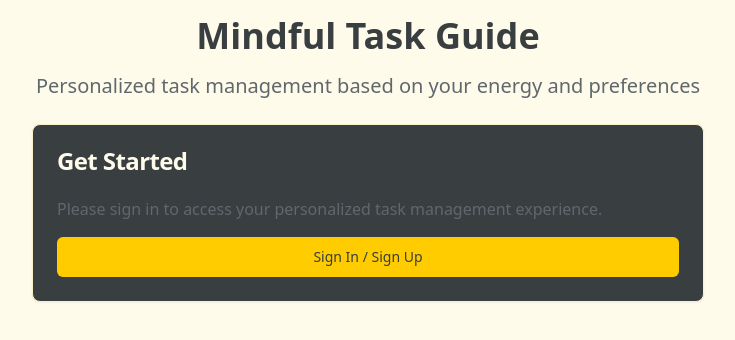
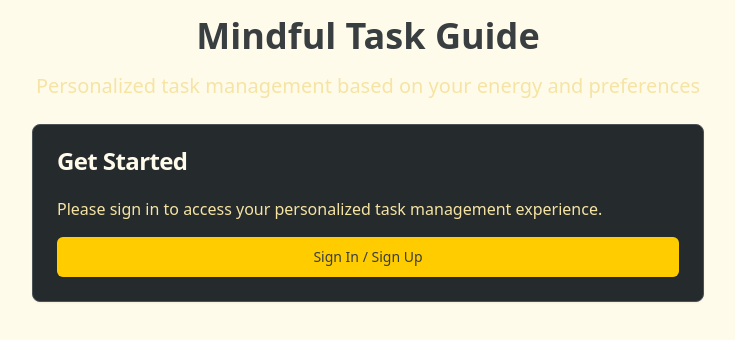
Before and after one commit to vadim10105/mindful-start-guide, a React (Vite) app: page / in a window 1280 px wide. Shown: the top 340 px of the page, without its empty margins (272-1007 px from the left). Built offline with nearby package versions, Linux system fonts and the light colour scheme.

Commit message:
Fix light mode card colors
Adjust light mode card and tag colors to match dark mode, only changing the background.

```diff
--- a/src/index.css
+++ b/src/index.css
@@ -11,29 +11,29 @@ All colors MUST be HSL.
     --background: 48 100% 96%;
     --foreground: 202 7% 24%;
 
-    --card: 202 7% 24%;
+    --card: 202 10% 16%;
     --card-foreground: 48 100% 96%;
 
-    --popover: 48 100% 96%;
-    --popover-foreground: 202 7% 24%;
+    --popover: 202 10% 16%;
+    --popover-foreground: 48 100% 96%;
 
     --primary: 48 100% 50%;
     --primary-foreground: 202 7% 24%;
 
-    --secondary: 202 7% 24%;
-    --secondary-foreground: 48 100% 96%;
+    --secondary: 48 100% 96%;
+    --secondary-foreground: 202 7% 24%;
 
-    --muted: 48 95% 92%;
-    --muted-foreground: 202 7% 40%;
+    --muted: 202 7% 32%;
+    --muted-foreground: 48 80% 80%;
 
-    --accent: 48 95% 92%;
-    --accent-foreground: 202 7% 24%;
+    --accent: 202 7% 32%;
+    --accent-foreground: 48 100% 96%;
 
     --destructive: 0 84.2% 60.2%;
     --destructive-foreground: 48 100% 96%;
 
-    --border: 48 80% 88%;
-    --input: 48 80% 88%;
+    --border: 202 7% 32%;
+    --input: 202 7% 32%;
     --ring: 48 100% 50%;
 
     --radius: 0.5rem;
```
